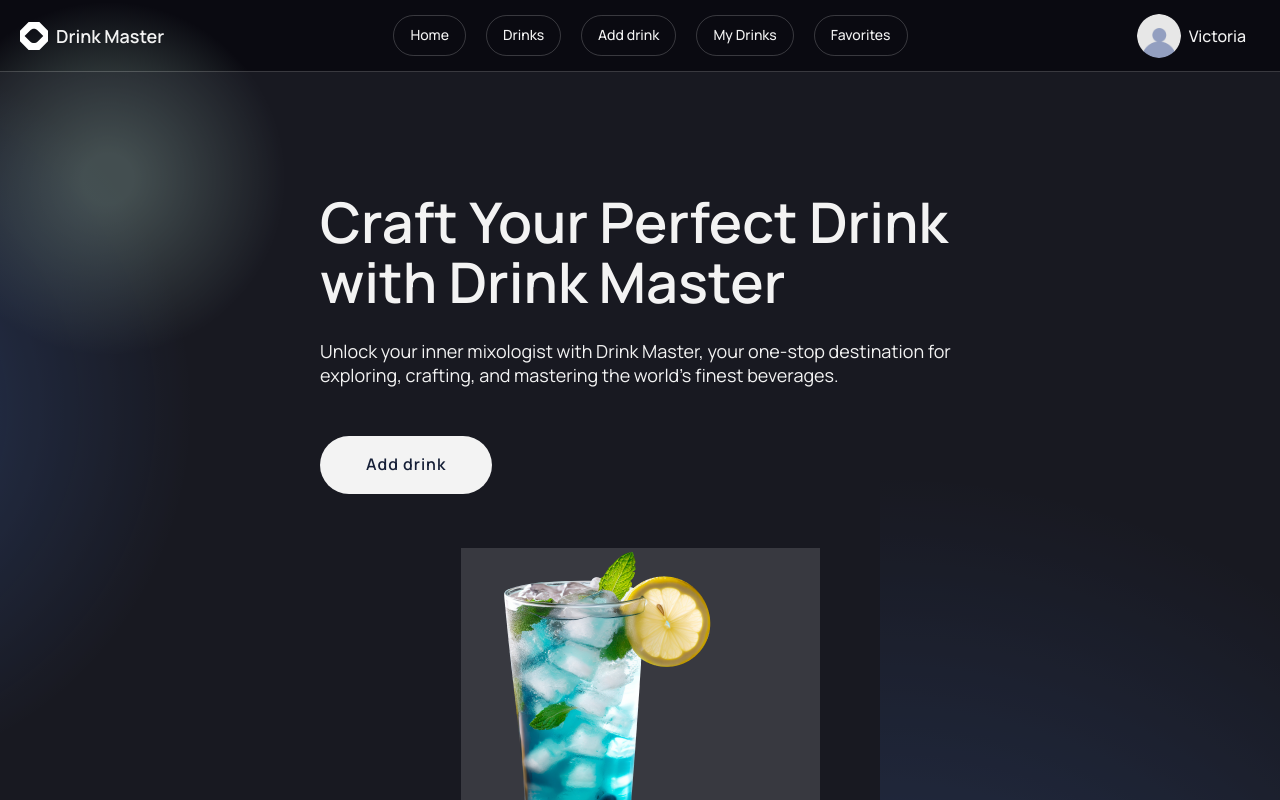
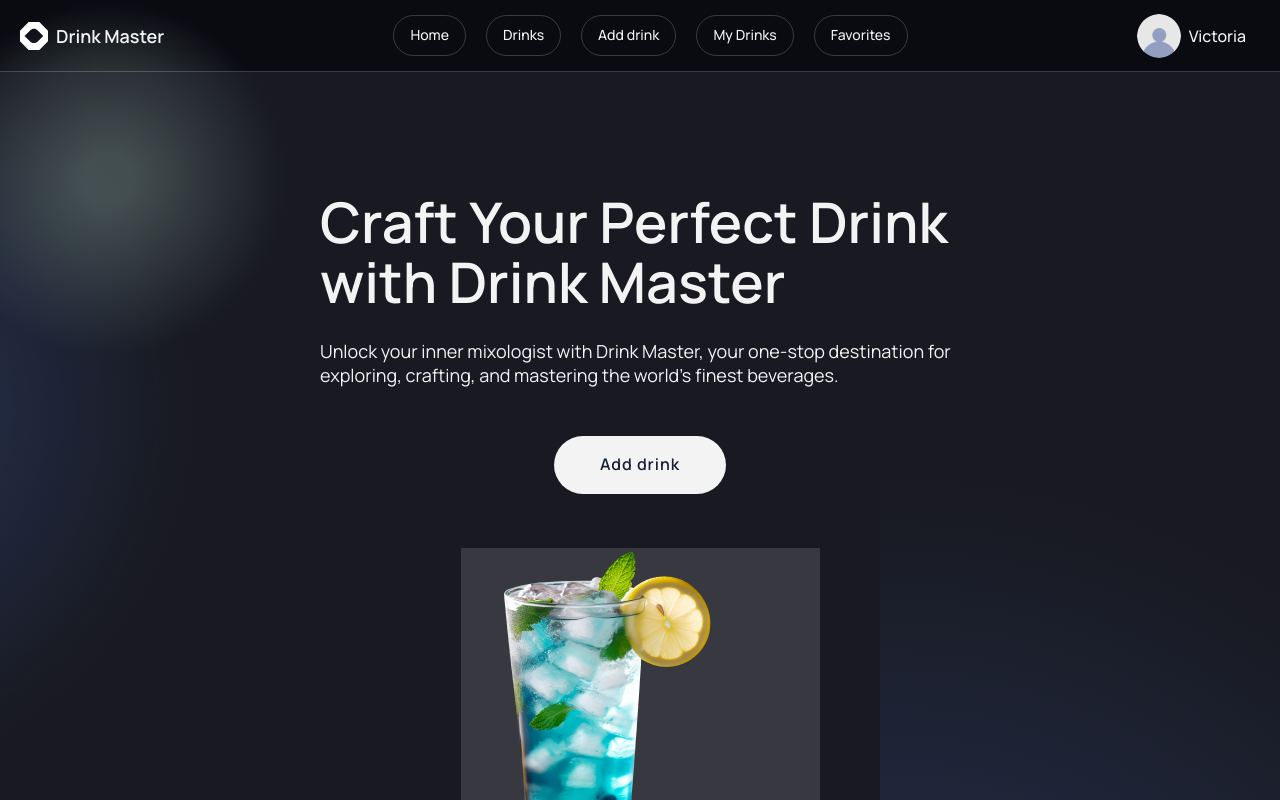
Before and after one commit to Dmytroukraine/drink_master-front, a React (Create React App) app: page /drink_master-front/home in a window 1280 px wide. Shown: the top 800 px of the page. Built offline with nearby package versions, Linux system fonts and the light colour scheme; no server answers.

Commit message:
Update AddYourCocktail.jsx

```diff
--- a/src/components/HomePage/AddYourCocktail.jsx
+++ b/src/components/HomePage/AddYourCocktail.jsx
@@ -35,7 +35,6 @@ export const AddYourCocktail = () => {
               <Button
                 text="Add drink"
                 buttonClass="addButton"
-                marginLeft="0"
               />
             </NavLink>
           </div>
```
